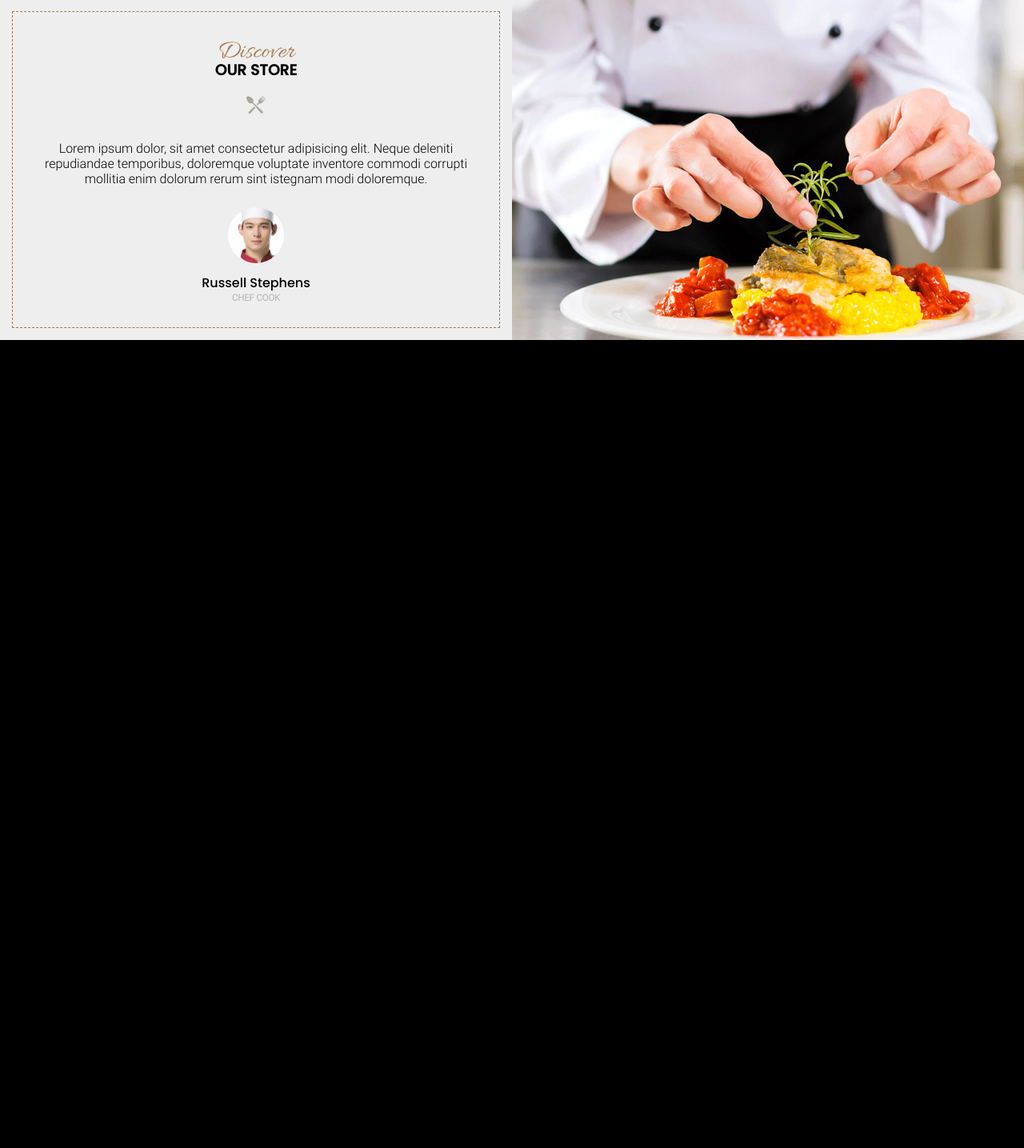
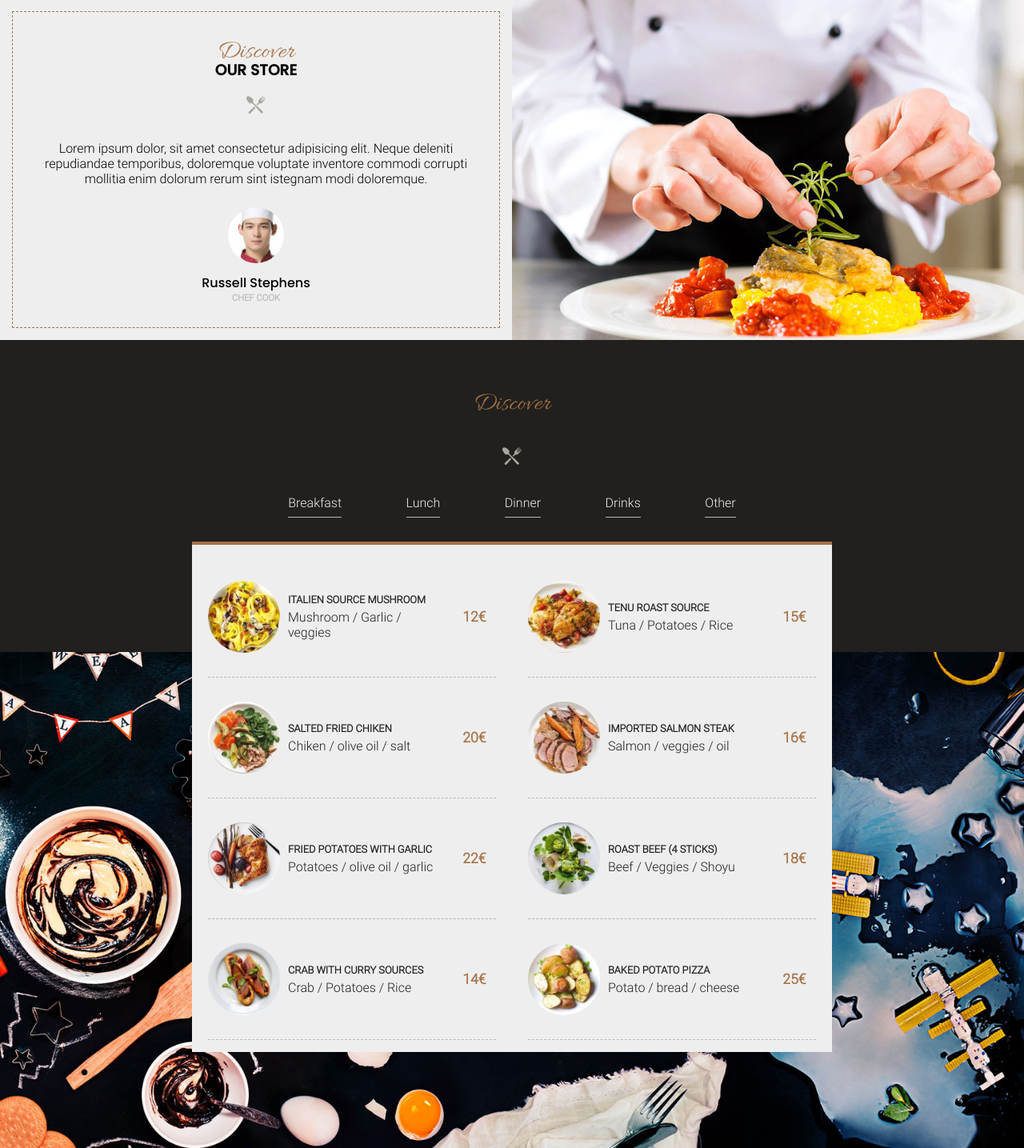
Before and after one commit to Kinayny/Little-Project, a PHP site: page / in a window 1280 px wide. Shown: the part 801-2236 px from the top of the page at 80% size. Before the commit the page ends 1226 px from the top, so only its background shows below. Run offline with PHP 8.4, Linux system fonts and the light colour scheme.

Commit message:
Section 2

```diff
--- a/SASS/The resto/assets/styles/_section2.scss
+++ b/SASS/The resto/assets/styles/_section2.scss
@@ -0,0 +1,89 @@
+.section2 {
+  color: $whity;
+  padding-bottom: 100px;
+  position: relative;
+
+  &::after {
+    content: "";
+    position: absolute;
+    height: 620px;
+    width: 100%;
+    left: 50%;
+    transform: translate(-50%, -50%);
+    background: url("../img/bg-menu-01.jpg") center/cover;
+    bottom: -330px;
+  }
+  h2 {
+    color: $goldy;
+    font-size: 2rem;
+    font-family: $font1;
+    font-weight: 500;
+    padding: 60px 0 30px;
+  }
+  ul {
+    @include alignChildren(space-around);
+    width: 50%;
+    margin: 30px auto;
+    min-width: 500px;
+
+    li {
+      border-bottom: 1px solid $grey;
+      padding-bottom: 8px;
+      cursor: pointer;
+    }
+  }
+  .meals {
+    background: $whity;
+    color: $black;
+    width: 85%;
+    max-width: 800px;
+    margin: 0 auto;
+    border-top: 4px solid $goldy;
+    padding: 15px 0;
+    display: grid;
+    grid-template-columns: 50% 50%;
+    z-index: 100;
+    position: relative;
+
+    .meal {
+      display: grid;
+      grid-template-columns: 25% 60% 15%;
+      border-bottom: 1px dashed $grey;
+      padding: 30px 0;
+      margin: 0 20px;
+
+      img {
+        border-radius: 50px;
+        // * Quand l'image et mise depuis une balise html il faut mettre ca -->
+        object-fit: cover;
+        width: 100%;
+        align-self: center;
+      }
+      .meal-text {
+        text-align: left;
+        display: flex;
+        justify-content: center;
+        flex-direction: column;
+        margin: 0 10px;
+        height: 100%;
+
+        h3 {
+          text-transform: uppercase;
+          color: $black;
+          font-size: 0.8rem;
+          font-weight: 900;
+          margin-bottom: 5px;
+        }
+
+    }
+        > p {
+            color: $goldy;
+            font-weight: 600;
+      l
+            // display: flex;
+            // align-items: center;
+            font-size: 1.1rem;
+        }
+    }
+  }
+}
--- a/SASS/The resto/assets/styles/index.css
+++ b/SASS/The resto/assets/styles/index.css
@@ -199,4 +199,106 @@ nav .nav-icons i:hover {
 }
 .section1 .right-part {
   background: url("../img/store-01.jpg") center/cover;
+}
+
+.section2 {
+  color: #eee;
+  padding-bottom: 100px;
+  position: relative;
+}
+.section2::after {
+  content: "";
+  position: absolute;
+  height: 620px;
+  width: 100%;
+  left: 50%;
+  -webkit-transform: translate(-50%, -50%);
+          transform: translate(-50%, -50%);
+  background: url("../img/bg-menu-01.jpg") center/cover;
+  bottom: -330px;
+}
+.section2 h2 {
+  color: rgb(166, 114, 69);
+  font-size: 2rem;
+  font-family: Allura, cursif;
+  font-weight: 500;
+  padding: 60px 0 30px;
+}
+.section2 ul {
+  display: -webkit-box;
+  display: -ms-flexbox;
+  display: flex;
+  -webkit-box-align: center;
+      -ms-flex-align: center;
+          align-items: center;
+  -ms-flex-pack: distribute;
+      justify-content: space-around;
+  width: 50%;
+  margin: 30px auto;
+  min-width: 500px;
+}
+.section2 ul li {
+  border-bottom: 1px solid rgb(182, 182, 182);
+  padding-bottom: 8px;
+  cursor: pointer;
+}
+.section2 .meals {
+  background: #eee;
+  color: #21201e;
+  width: 85%;
+  max-width: 800px;
+  margin: 0 auto;
+  border-top: 4px solid rgb(166, 114, 69);
+  padding: 15px 0;
+  display: grid;
+  grid-template-columns: 50% 50%;
+  z-index: 100;
+  position: relative;
+}
+.section2 .meals .meal {
+  display: grid;
+  grid-template-columns: 25% 60% 15%;
+  border-bottom: 1px dashed rgb(182, 182, 182);
+  padding: 30px 0;
+  margin: 0 20px;
+}
+.section2 .meals .meal img {
+  border-radius: 50px;
+  -o-object-fit: cover;
+     object-fit: cover;
+  width: 100%;
+  -ms-flex-item-align: center;
+      align-self: center;
+}
+.section2 .meals .meal .meal-text {
+  text-align: left;
+  display: -webkit-box;
+  display: -ms-flexbox;
+  display: flex;
+  -webkit-box-pack: center;
+      -ms-flex-pack: center;
+          justify-content: center;
+  -webkit-box-orient: vertical;
+  -webkit-box-direction: normal;
+      -ms-flex-direction: column;
+          flex-direction: column;
+  margin: 0 10px;
+  height: 100%;
+}
+.section2 .meals .meal .meal-text h3 {
+  text-transform: uppercase;
+  color: #21201e;
+  font-size: 0.8rem;
+  font-weight: 900;
+  margin-bottom: 5px;
+}
+.section2 .meals .meal > p {
+  color: rgb(166, 114, 69);
+  font-weight: 600;
+  display: grid;
+  height: 100%;
+  -webkit-box-align: center;
+      -ms-flex-align: center;
+          align-items: center;
+  font-size: 1.1rem;
 }/*# sourceMappingURL=index.css.map */
--- a/SASS/The resto/index.html
+++ b/SASS/The resto/index.html
@@ -57,5 +57,82 @@
       <div class="right-part">
     </div>
     </section>
+    <section class="section2">
+      <h2>Discover</h2>
+      <img src="./assets/img/ic-plate.png" alt="ic-plate">
+      <ul>
+        <li>Breakfast</li>
+        <li>Lunch</li>
+        <li>Dinner</li>
+        <li>Drinks</li>
+        <li>Other</li>
+      </ul>
+      <div class="meals">
+        <div class="meal">
+          <img src="./assets/img/dish-item-01.jpg" alt="meal-1">
+          <div class="meal-text">
+            <h3>Italien source mushroom</h3>
+            <p>Mushroom / Garlic / veggies</p>
+          </div>
+          <p>12€</p>
+        </div>
+        <div class="meal">
+          <img src="./assets/img/dish-item-02.jpg" alt="meal-1">
+          <div class="meal-text">
+            <h3>TENU ROAST SOURCE</h3>
+            <p>Tuna / Potatoes / Rice</p>
+          </div>
+          <p>15€</p>
+        </div>
+        <div class="meal">
+          <img src="./assets/img/dish-item-03.jpg" alt="meal-1">
+          <div class="meal-text">
+            <h3>Salted Fried Chiken</h3>
+            <p>Chiken / olive oil / salt</p>
+          </div>
+          <p>20€</p>
+        </div>
+        <div class="meal">
+          <img src="./assets/img/dish-item-04.jpg" alt="meal-1">
+          <div class="meal-text">
+            <h3>Imported Salmon Steak</h3>
+            <p>Salmon / veggies / oil</p>
+          </div>
+          <p>16€</p>
+        </div>
+        <div class="meal">
+          <img src="./assets/img/dish-item-05.jpg" alt="meal-1">
+          <div class="meal-text">
+            <h3>Fried potatoes with garlic</h3>
+            <p>Potatoes / olive oil / garlic</p>
+          </div>
+          <p>22€</p>
+        </div>
+        <div class="meal">
+          <img src="./assets/img/dish-item-06.jpg" alt="meal-1">
+          <div class="meal-text">
+            <h3>Roast beef (4 sticks)</h3>
+            <p>Beef / Veggies / Shoyu</p>
+          </div>
+          <p>18€</p>
+        </div>
+        <div class="meal">
+          <img src="./assets/img/dish-item-07.jpg" alt="meal-1">
+          <div class="meal-text">
+            <h3>Crab with curry sources</h3>
+            <p>Crab / Potatoes / Rice</p>
+          </div>
+          <p>14€</p>
+        </div>
+        <div class="meal">
+          <img src="./assets/img/dish-item-08.jpg" alt="meal-1">
+          <div class="meal-text">
+            <h3>Baked Potato pizza</h3>
+            <p>Potato / bread / cheese</p>
+          </div>
+          <p>25€</p>
+        </div>
+      </div>
+    </section>
   </body>
 </html>
```
Also changed, not shown: 1 other file.
